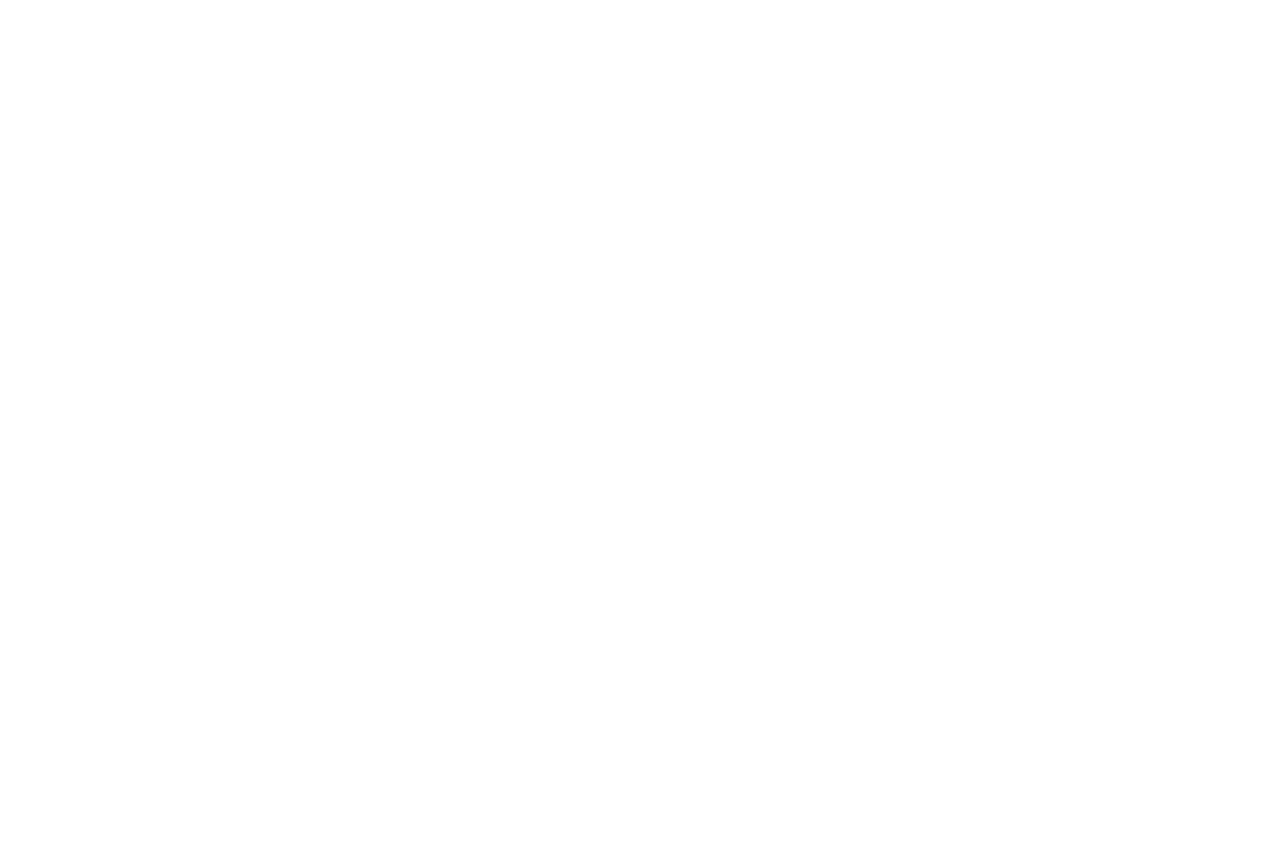
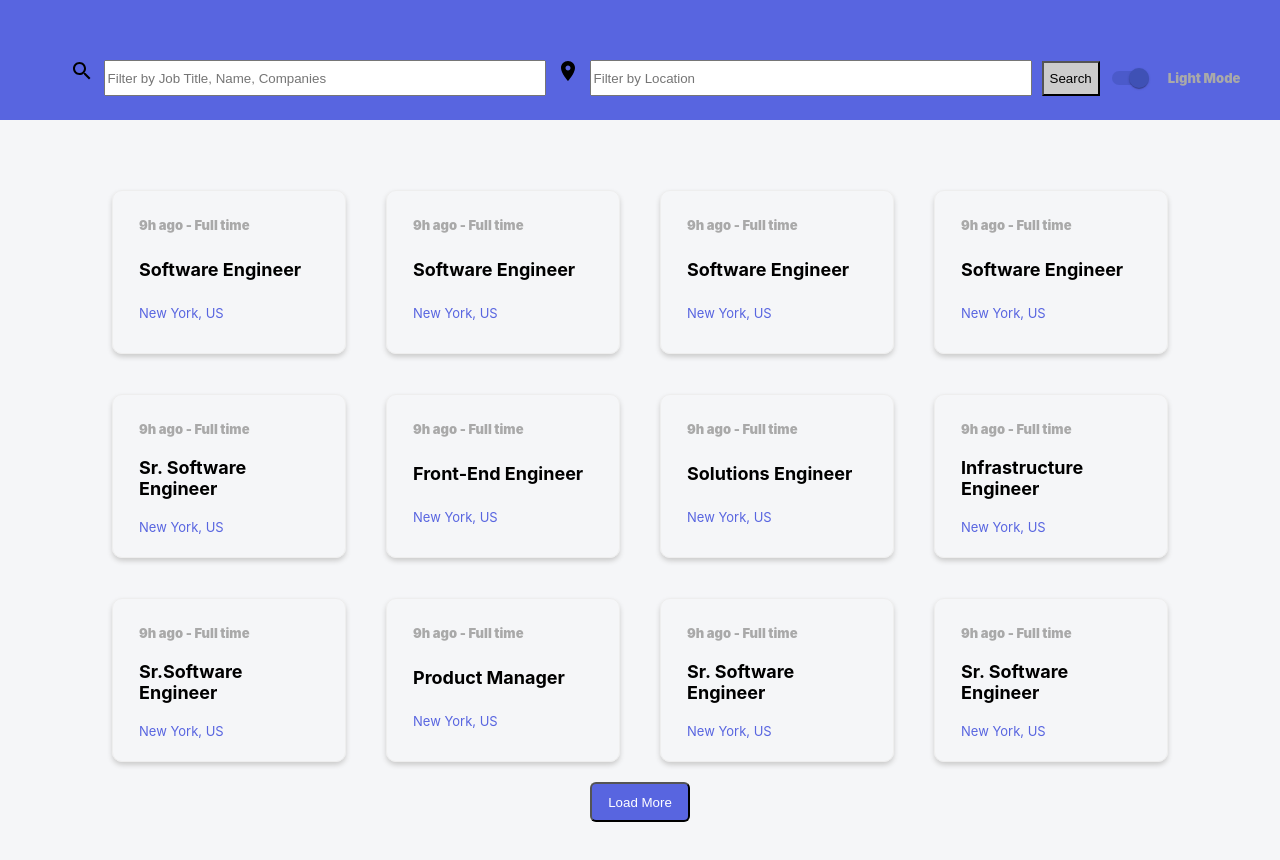
Before and after one commit to sarthakCSE/GithubJobs, a React (Create React App) app: page / in a window 1280 px wide. Shown: the top 860 px of the page. Before the commit the page ends 800 px from the top, so only its background shows below. Built offline with nearby package versions, Linux system fonts and the light colour scheme.

Commit message:
third w/ empty home link

```diff
--- a/src/App.js
+++ b/src/App.js
@@ -11,6 +11,9 @@ function App() {
     <div className="App">
       <Router>
         <Switch>
+        <Route path="/">
+          <Home/>
+        </Route>
         <Route path="/home">
           <Home/>
         </Route>
```
Also changed, not shown: 1 other file (tests, documents, lock files or other folders).
